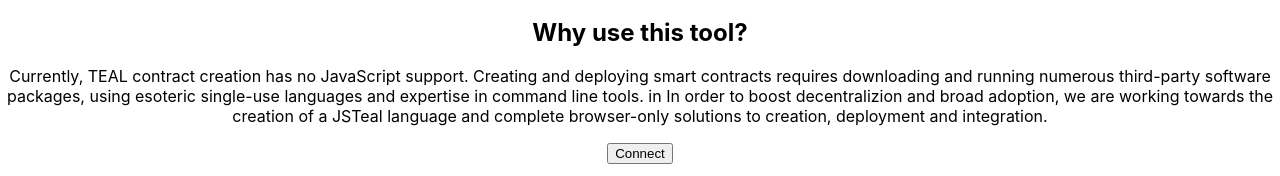
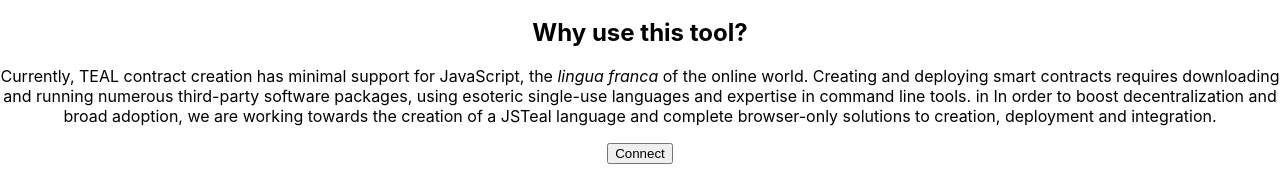
Before and after one commit to headline-design/pipeline-reach, a React (Create React App) app: page / in a window 1280 px wide. Shown: the part 282-458 px from the top of the page. Built offline with nearby package versions, Linux system fonts and the light colour scheme; what @reach-sh/stdlib would draw is missing.

Commit message:
more cosmetic updates

```diff
--- a/src/App.js
+++ b/src/App.js
@@ -196,7 +196,7 @@ class App extends Component {
         <h2>How can people interact with my smart contract?</h2>
         <p>After "opting in" to the smart contract, they can send a group transaction to the Algorand network that includes an "App Call" along with any relevant "arguments." The number of transactions in each group and their formats will vary between contracts.</p>
         <h2>Why use this tool?</h2>
-        <p>Currently, TEAL contract creation has no JavaScript support. Creating and deploying smart contracts requires downloading and running numerous third-party software packages, using esoteric single-use languages and expertise in command line tools. in In order to boost decentralizion and broad adoption, we are working towards the creation of a JSTeal language and complete browser-only solutions to creation, deployment and integration.</p>
+        <p>Currently, TEAL contract creation has minimal support for JavaScript, the <i>lingua franca</i> of the online world. Creating and deploying smart contracts requires downloading and running numerous third-party software packages, using esoteric single-use languages and expertise in command line tools. in In order to boost decentralization and broad adoption, we are working towards the creation of a JSTeal language and complete browser-only solutions to creation, deployment and integration.</p>
         <button onClick={() => reach.getDefaultAccount().then(data2 => {
           let address = data2.networkAccount.addr;
           acct = data2;
```
